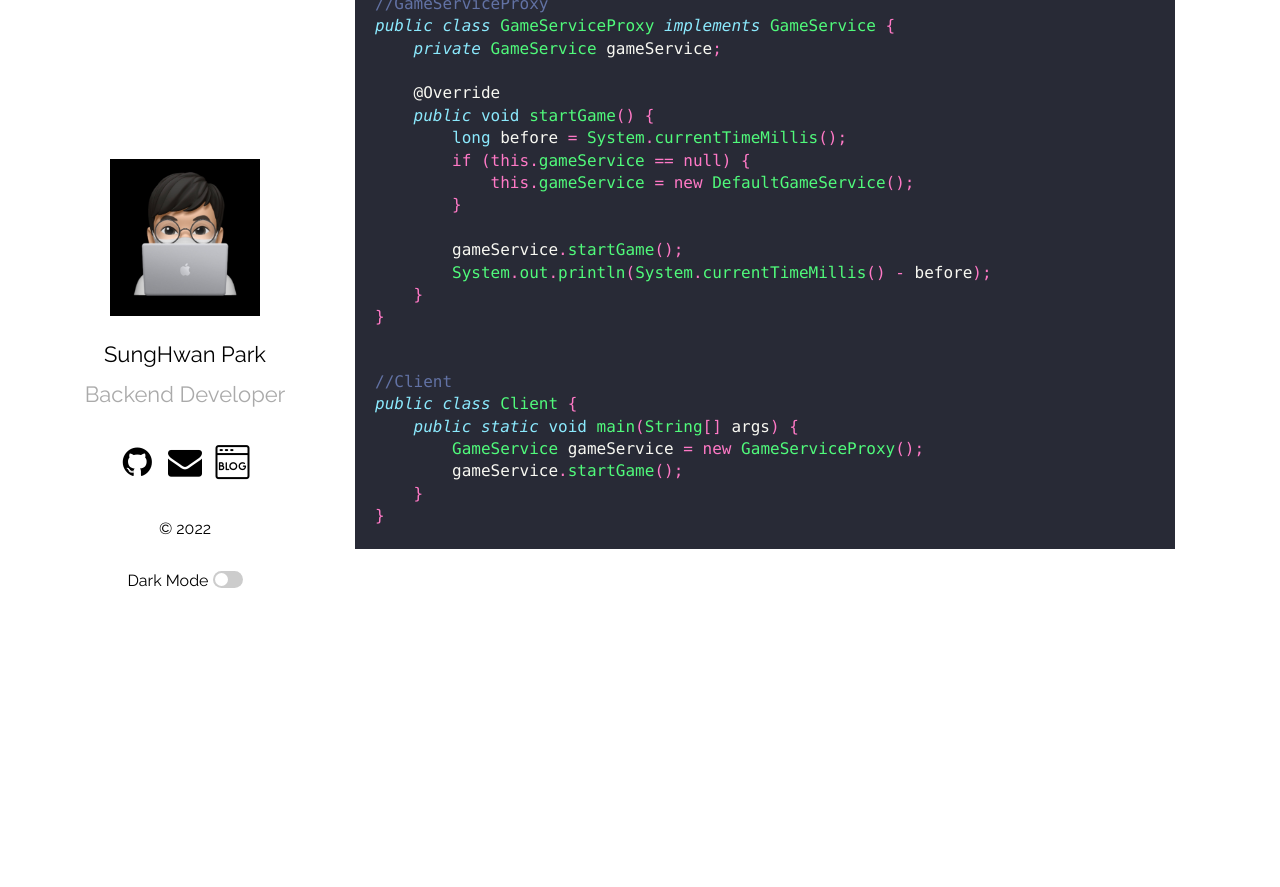
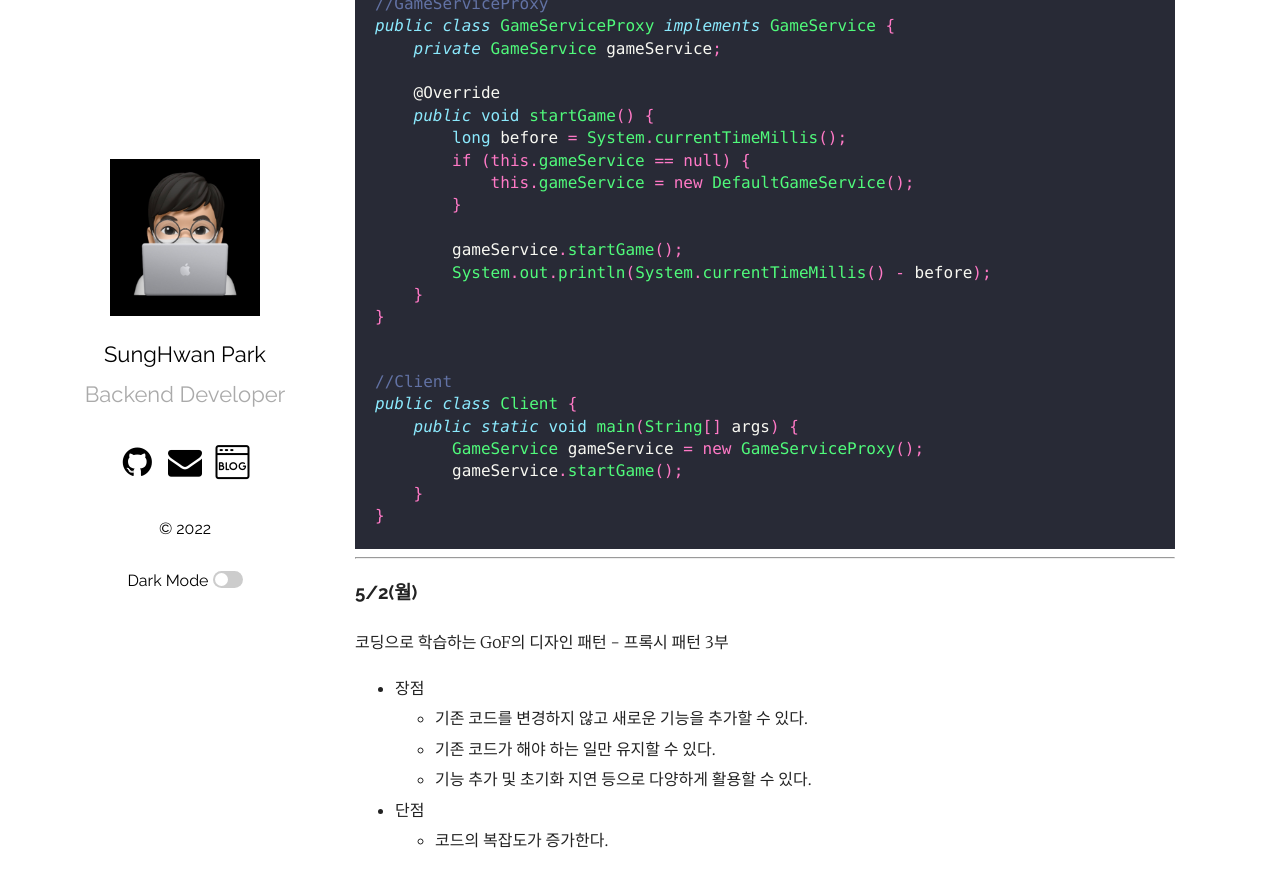
Before and after one commit to park0219/park0219.github.io, a Jekyll site: the page built from _posts/2022-05-01-5월TIL.markdown, in a window 1280 px wide and 900 px high, scrolled down 622 px. Shown: the top 887 px of the window. Built offline with Jekyll 4.4.1, drawn with Linux system fonts in a browser that asks for light colours; comment, search, counter and statistics services are not loaded; before the commit the page ends 1216 px from its top, so only the background shows below that.

Commit message:
feat: 2022-05-02 TIL 추가

````diff
--- a/_posts/2022-05-01-5월TIL.markdown
+++ b/_posts/2022-05-01-5월TIL.markdown
@@ -54,3 +54,16 @@ public class Client {
     }
 }
 ```
+
+---
+
+### 5/2(월)
+
+코딩으로 학습하는 GoF의 디자인 패턴 - 프록시 패턴 3부<br/>
+
+-   장점
+    -   기존 코드를 변경하지 않고 새로운 기능을 추가할 수 있다.
+    -   기존 코드가 해야 하는 일만 유지할 수 있다.
+    -   기능 추가 및 초기화 지연 등으로 다양하게 활용할 수 있다.
+-   단점
+    -   코드의 복잡도가 증가한다.
````
